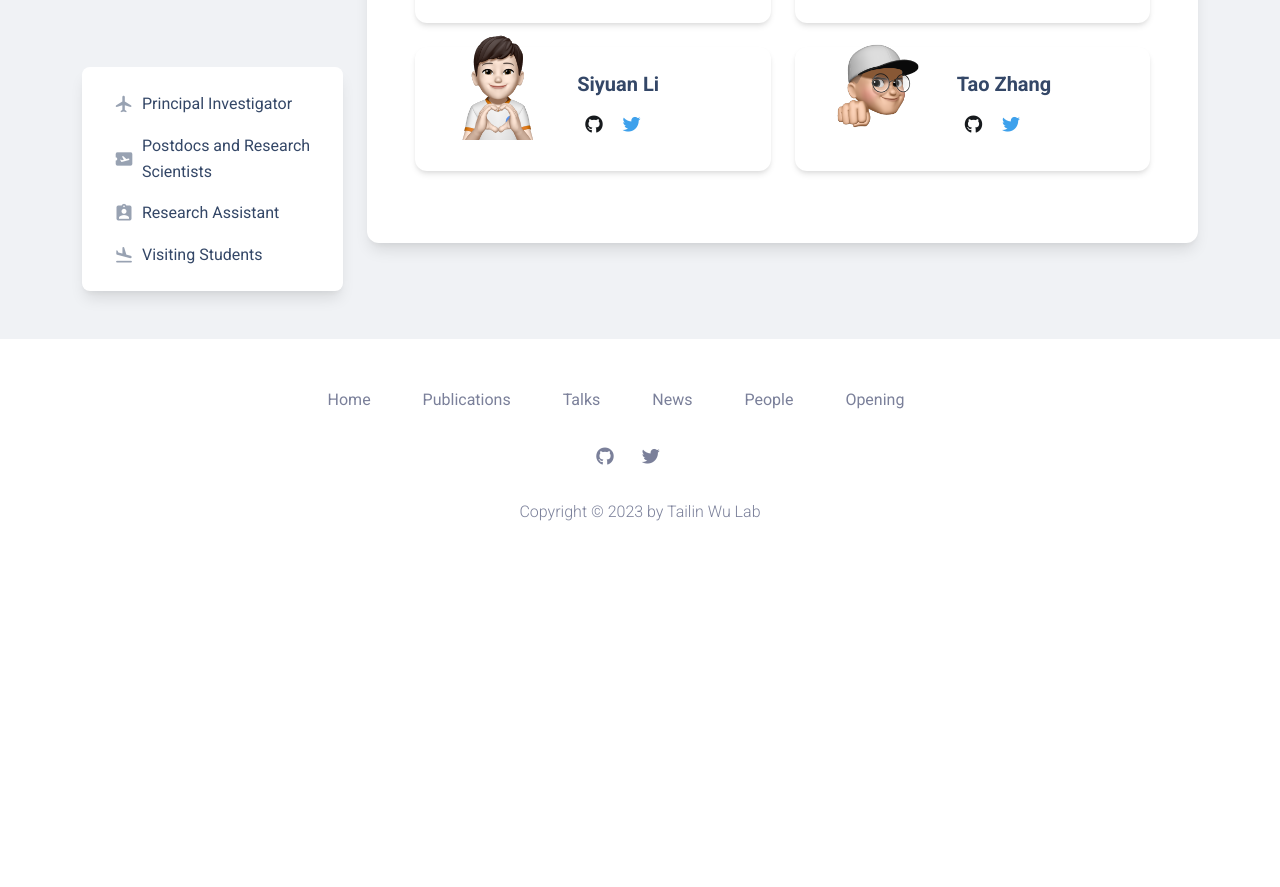
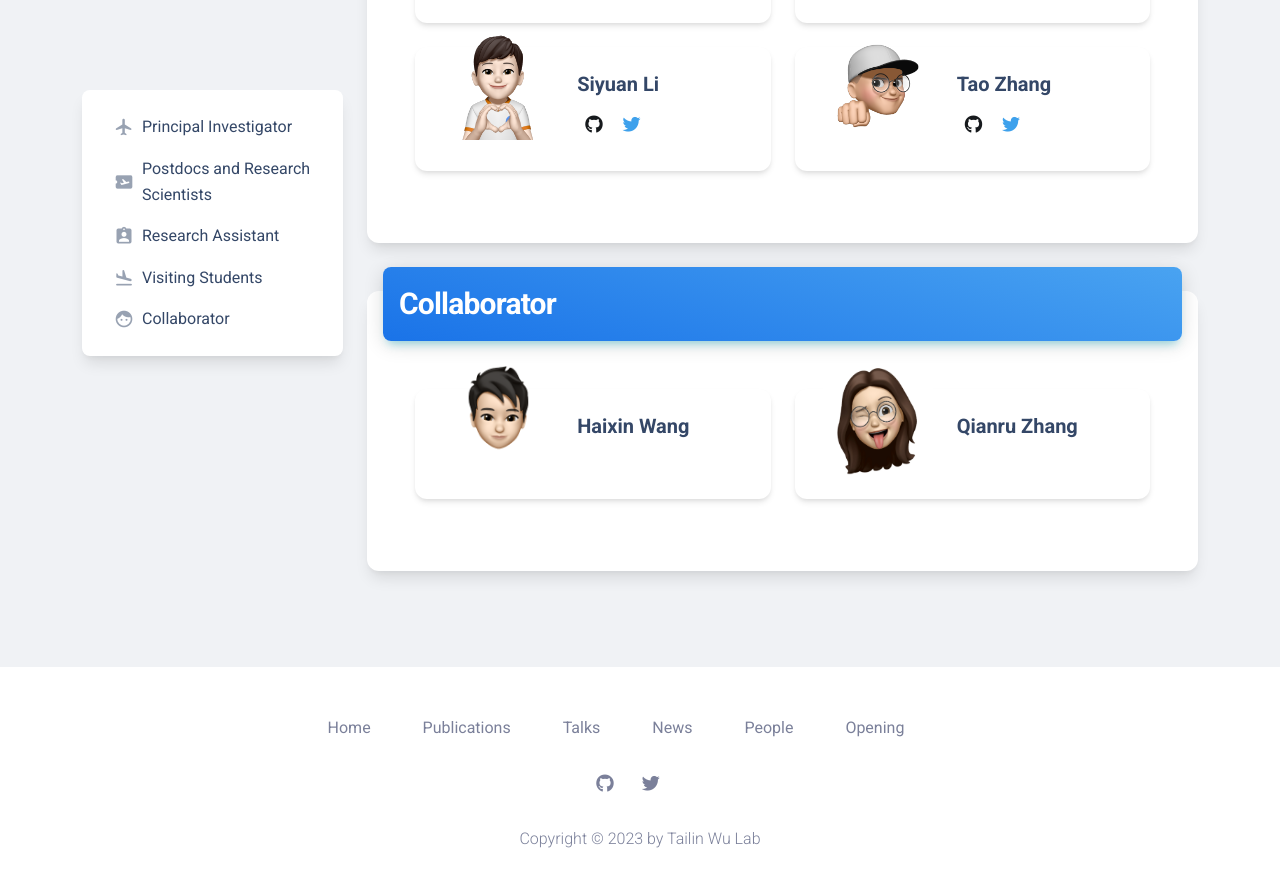
Before and after one commit to PascalDai/TailinLabWebsite, a Jekyll site: the page built from people.html, in a window 1280 px wide and 900 px high, scrolled down 1868 px. Shown: the top 887 px of the window. Built offline with Jekyll 4.4.1, drawn with Linux system fonts in a browser that asks for light colours; nearby versions of some CDN libraries; before the commit the page ends 2441 px from its top, so only the background shows below that.

Commit message:
add collaborator in people

```diff
--- a/_config.yml
+++ b/_config.yml
@@ -208,3 +208,13 @@ groupCategories:
         ],
     }
   - { icon: "flight_takeoff", category: "Alumnus", label: "alumnus" }
+  - {
+      icon: "face",
+      category: "Collaborator",
+      label: "collaborator",
+      members:
+        [
+          { name: "Haixin Wang", pic: "haixinwang.png" },
+          { name: "Qianru Zhang", pic: "qianruzhang.png" },
+        ],
+    }
```
Also changed, not shown: talks.html (+3 -4 lines), assets/img/memoji/haixinwang.png (added).
